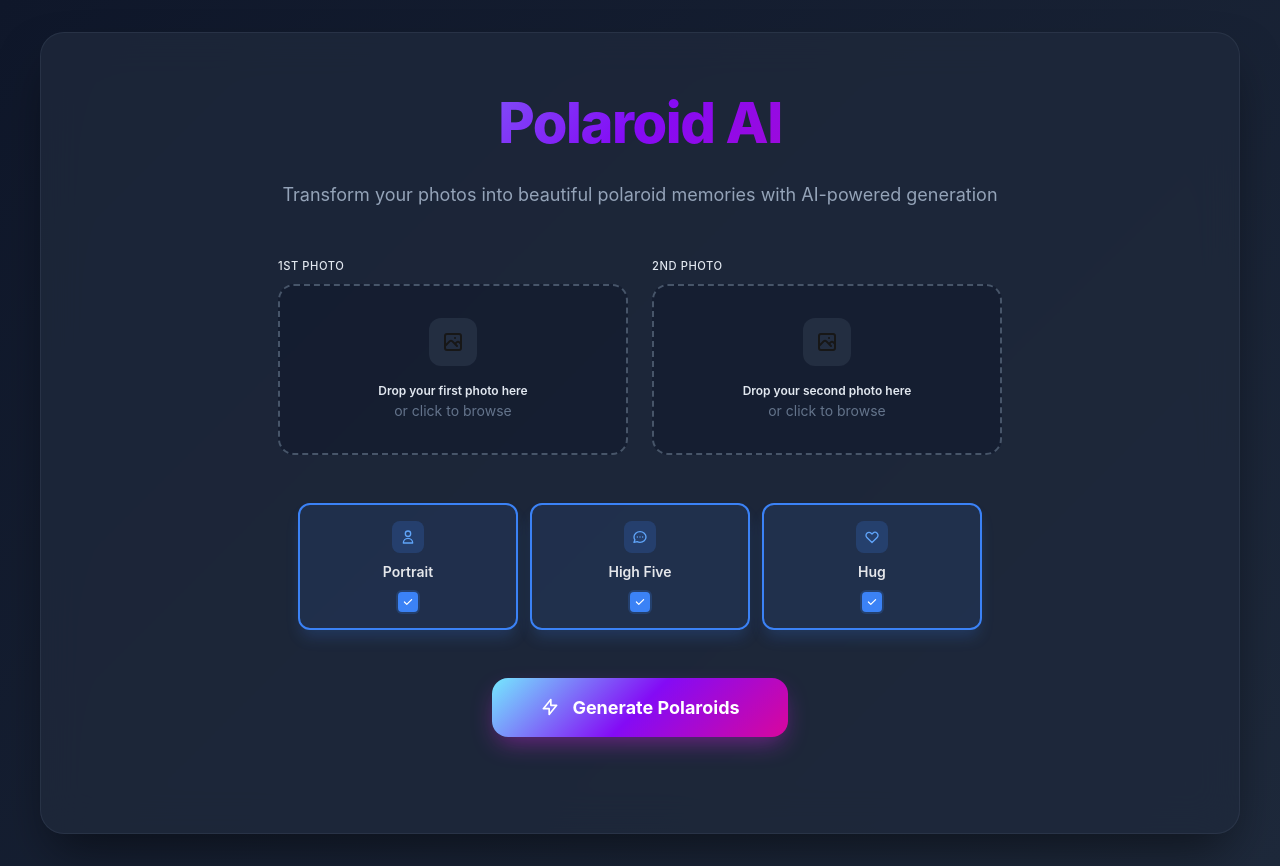
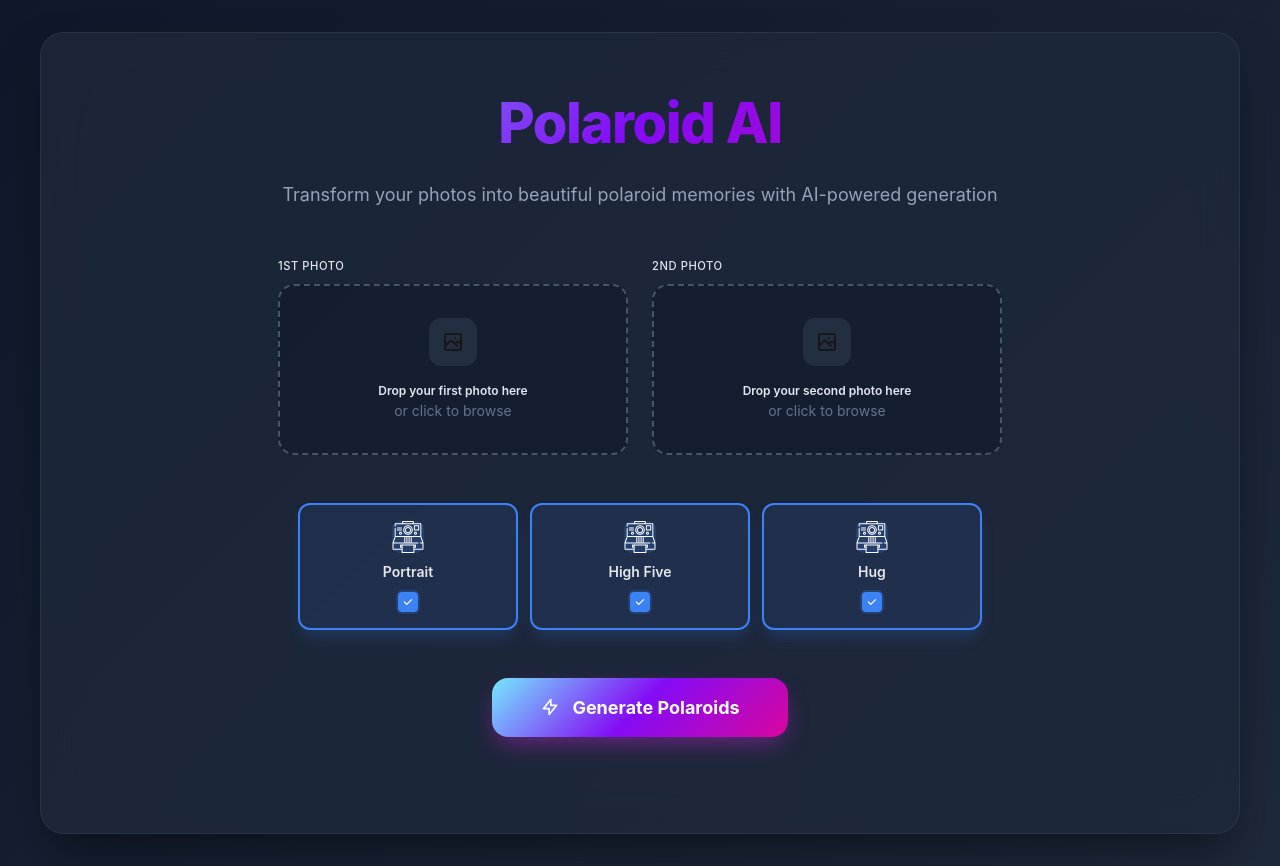
Before and after one commit to nk1359/poloroid-ai, a Next.js app in the folder poloroid-ai/: page / in a window 1280 px wide. Built offline with nearby package versions, Linux system fonts and the light colour scheme.

Commit message:
UI Improvements

```diff
--- a/poloroid-ai/src/app/globals.css
+++ b/poloroid-ai/src/app/globals.css
@@ -283,8 +283,8 @@ body {
 }
 
 .prompt-icon-svg {
-  width: 1rem;
-  height: 1rem;
+  width: 2rem;
+  height: 2rem;
 }
 
 .prompt-text {
@@ -468,8 +468,8 @@ body {
 }
 
 .progress-icon-svg {
-  width: 1.25rem;
-  height: 1.25rem;
+  width: 2.5rem;
+  height: 2.5rem;
 }
 
 .progress-details {
--- a/poloroid-ai/src/app/page.tsx
+++ b/poloroid-ai/src/app/page.tsx
@@ -305,21 +305,11 @@ export default function Home() {
                     ? 'prompt-icon-selected'
                     : 'prompt-icon-unselected'
                 }`}>
-                  {option.id === 'portrait' && (
-                    <svg className="prompt-icon-svg" fill="none" stroke="currentColor" viewBox="0 0 24 24">
-                      <path strokeLinecap="round" strokeLinejoin="round" strokeWidth={2} d="M16 7a4 4 0 11-8 0 4 4 0 018 0zM12 14a7 7 0 00-7 7h14a7 7 0 00-7-7z" />
-                    </svg>
-                  )}
-                  {option.id === 'high-five' && (
-                    <svg className="prompt-icon-svg" fill="none" stroke="currentColor" viewBox="0 0 24 24">
-                      <path strokeLinecap="round" strokeLinejoin="round" strokeWidth={2} d="M8 12h.01M12 12h.01M16 12h.01M21 12c0 4.418-4.03 8-9 8a9.863 9.863 0 01-4.255-.949L3 20l1.395-3.72C3.512 15.042 3 13.574 3 12c0-4.418 4.03-8 9-8s9 3.582 9 8z" />
-                    </svg>
-                  )}
-                  {option.id === 'hug' && (
-                    <svg className="prompt-icon-svg" fill="none" stroke="currentColor" viewBox="0 0 24 24">
-                      <path strokeLinecap="round" strokeLinejoin="round" strokeWidth={2} d="M4.318 6.318a4.5 4.5 0 000 6.364L12 20.364l7.682-7.682a4.5 4.5 0 00-6.364-6.364L12 7.636l-1.318-1.318a4.5 4.5 0 00-6.364 0z" />
-                    </svg>
-                  )}
+                  <img
+                    src="/polaroid.svg"
+                    alt="Polaroid camera"
+                    className="prompt-icon-svg"
+                  />
                 </div>
                 <div className="prompt-text">
                   <h3 className="prompt-title">{option.label}</h3>
@@ -385,21 +375,11 @@ export default function Home() {
                           ? 'progress-icon-generating'
                           : 'progress-icon-pending'
                       }`}>
-                        {option.id === 'portrait' && (
-                          <svg className="progress-icon-svg" fill="none" stroke="currentColor" viewBox="0 0 24 24">
-                            <path strokeLinecap="round" strokeLinejoin="round" strokeWidth={2} d="M16 7a4 4 0 11-8 0 4 4 0 018 0zM12 14a7 7 0 00-7 7h14a7 7 0 00-7-7z" />
-                          </svg>
-                        )}
-                        {option.id === 'high-five' && (
-                          <svg className="progress-icon-svg" fill="none" stroke="currentColor" viewBox="0 0 24 24">
-                            <path strokeLinecap="round" strokeLinejoin="round" strokeWidth={2} d="M8 12h.01M12 12h.01M16 12h.01M21 12c0 4.418-4.03 8-9 8a9.863 9.863 0 01-4.255-.949L3 20l1.395-3.72C3.512 15.042 3 13.574 3 12c0-4.418 4.03-8 9-8s9 3.582 9 8z" />
-                          </svg>
-                        )}
-                        {option.id === 'hug' && (
-                          <svg className="progress-icon-svg" fill="none" stroke="currentColor" viewBox="0 0 24 24">
-                            <path strokeLinecap="round" strokeLinejoin="round" strokeWidth={2} d="M4.318 6.318a4.5 4.5 0 000 6.364L12 20.364l7.682-7.682a4.5 4.5 0 00-6.364-6.364L12 7.636l-1.318-1.318a4.5 4.5 0 00-6.364 0z" />
-                          </svg>
-                        )}
+                        <img
+                          src="/polaroid.svg"
+                          alt="Polaroid camera"
+                          className="progress-icon-svg"
+                        />
                       </div>
                       <div className="progress-details">
                       </div>
```
Also changed, not shown: poloroid-ai/public/polaroid.svg (added).
